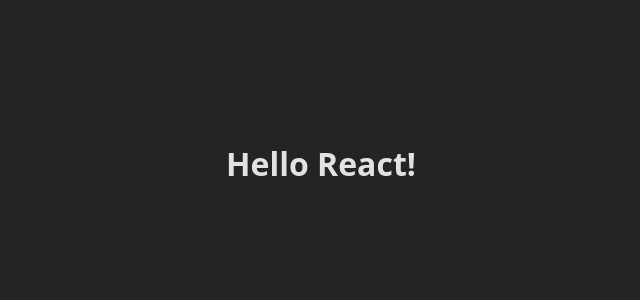
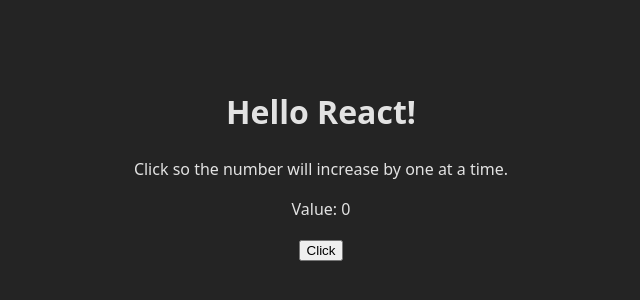
Before and after one commit to Adnane-rchidi/Learning-react, a React (Vite) app in the folder lab1/: page / in a window 1280 px wide. Shown: the part 236-536 px from the top of the page, without its empty margins (319-959 px from the left). Built offline with nearby package versions, Linux system fonts and the light colour scheme.

Commit message:
Add MyComponent with clickable counter and message

```diff
--- a/lab1/src/App.jsx
+++ b/lab1/src/App.jsx
@@ -1,10 +1,11 @@
 import './App.css'
-
+import MyComponent from './components/MyComponent'
 
 function App() {
   return(
     <>
       <h1>Hello React!</h1>
+      <MyComponent message={'Click so the number will increase by one at a time.'} />
     </>
   )
 }
--- a/lab1/src/components/MyComponent.jsx
+++ b/lab1/src/components/MyComponent.jsx
@@ -0,0 +1,19 @@
+import { useState } from "react";
+
+const MyComponent = ({message}) => {
+    const [value, setValue] = useState(0);
+
+    function handleClick() {
+        setValue(value + 1);
+    }
+
+    return(
+        <>
+            <p>{message}</p>
+            <p>Value: {value}</p>
+            <button onClick={handleClick}>Click</button>
+        </>
+    )
+}
+
+export default MyComponent;
```
